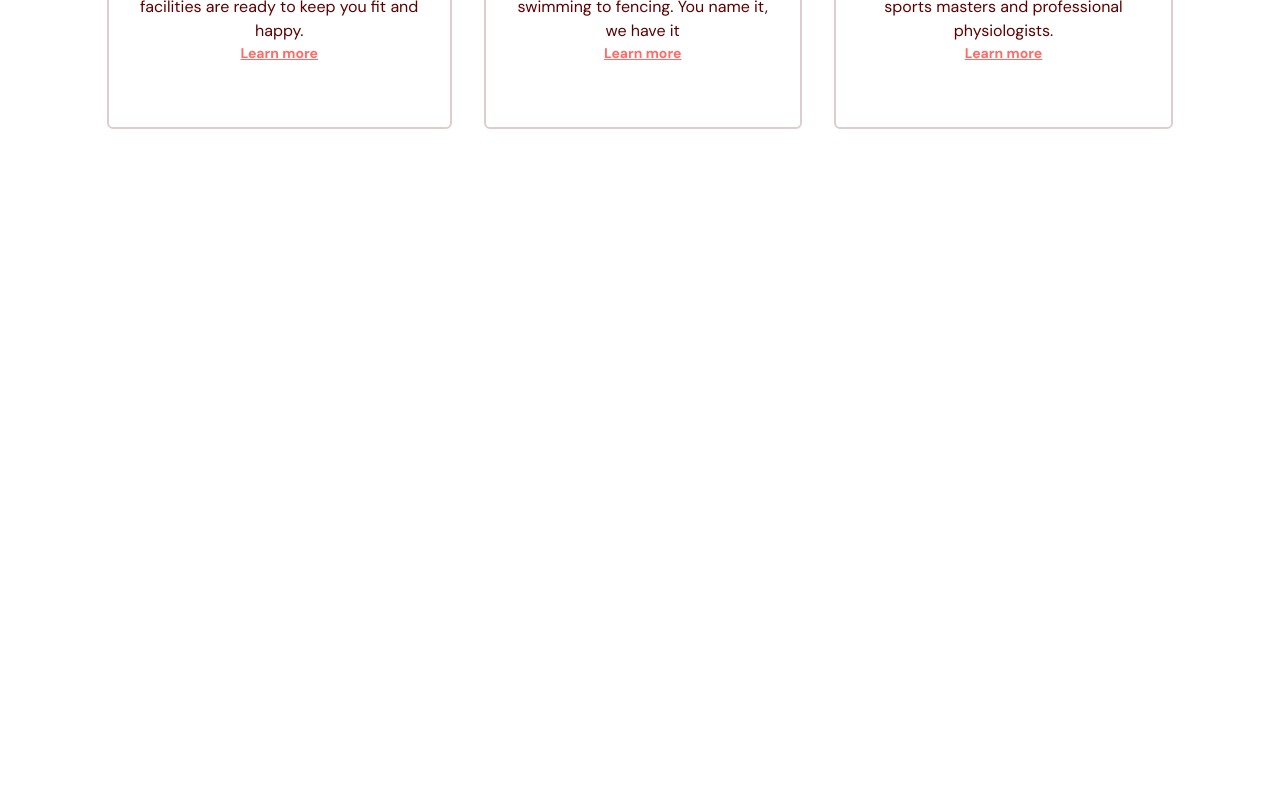
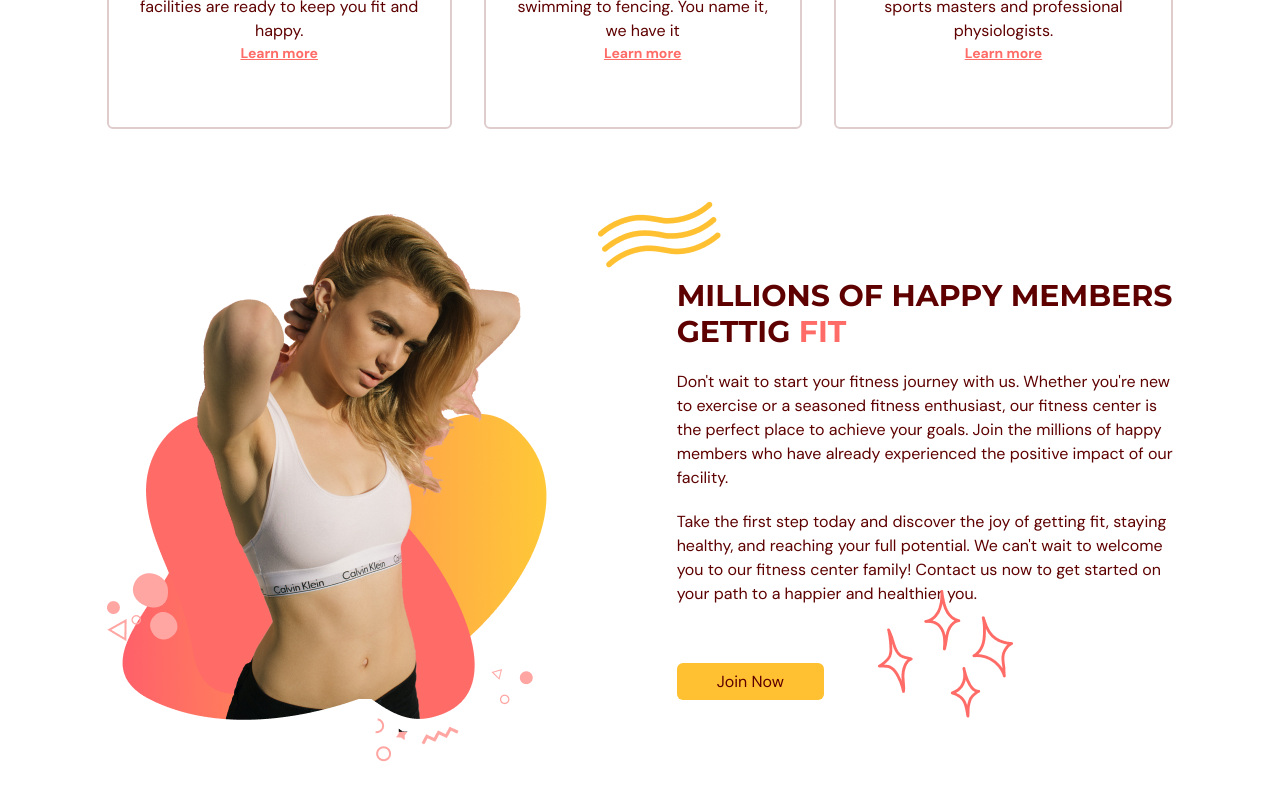
Before and after one commit to dTarasova/FitnessApp, a React (Vite) app: page / in a window 1280 px wide. Shown: the part 1203-2003 px from the top of the page. Before the commit the page ends 1600 px from the top, so only its background shows below. Built offline with nearby package versions, Linux system fonts and the light colour scheme; a web font is replaced by a local one.

Commit message:
description and graphic ready

```diff
--- a/src/scenes/benefits/index.tsx
+++ b/src/scenes/benefits/index.tsx
@@ -7,6 +7,8 @@
 } from "@heroicons/react/24/solid";
 import { motion } from "framer-motion";
 import Benefit from "./Benefit";
+import ActionButton from "@/shared/ActionButton";
+import BenefitsPageGraphic from "@/assets/BenefitsPageGraphic.png"
 
 type Props = {
     setSelectedPage: (value: SelectedPage) => void;
@@ -86,6 +88,57 @@
                 ))}
 
             </motion.div>
+
+            {/* {Graphics and description} */}
+            <div className="mt-16 items-center justify-between gap-20 md:mt-20 md:flex">
+                {/* {Graphic} */}
+                <img
+                    className="mx-auto"
+                    alt="benefits-page-graphic"
+                    src={BenefitsPageGraphic}
+                />
+
+                {/* {Description} */}
+                <div>
+                    {/* {title} */}
+                    <div className="relative">
+                        <div className="before:absolute before:-top-20 before:-left-20 before:z-[1] before:content-abstractwaves">
+                            {/* {image is behind the text} */}
+                            <HText>
+                                MILLIONS OF HAPPY MEMBERS GETTIG{" "}
+                                <span className="text-primary-500">FIT</span>
+                            </HText>
+                        </div>
+                    </div>
+
+                    {/* {description} */}
+                    <div>
+                        <p className="my-5">
+                            Don't wait to start your fitness journey with us. Whether you're new to exercise or a seasoned
+                            fitness enthusiast, our fitness center is the perfect place to achieve your goals.
+                            Join the millions of happy members who have already experienced the positive impact of our facility.
+
+                        </p>
+
+                        <p className="mb-5">
+                            Take the first step today and discover the joy of getting fit, staying healthy,
+                            and reaching your full potential. We can't wait to welcome you to our fitness center family!
+                            Contact us now to get started on your path to a happier and healthier you.
+                        </p>
+                    </div>
+
+                    {/* {Button} */}
+                    <div className="relative mt-16">
+                        <div className="before:absolute before:-top-20 before:right-40 before:z-[1] before:content-sparkles">
+                            <ActionButton setSelectedPage={setSelectedPage}>
+                                Join Now
+                            </ActionButton>
+                        </div>
+                    </div>
+                </div>
+            </div>
+
+
         </motion.div>
     </section>
   )
```
